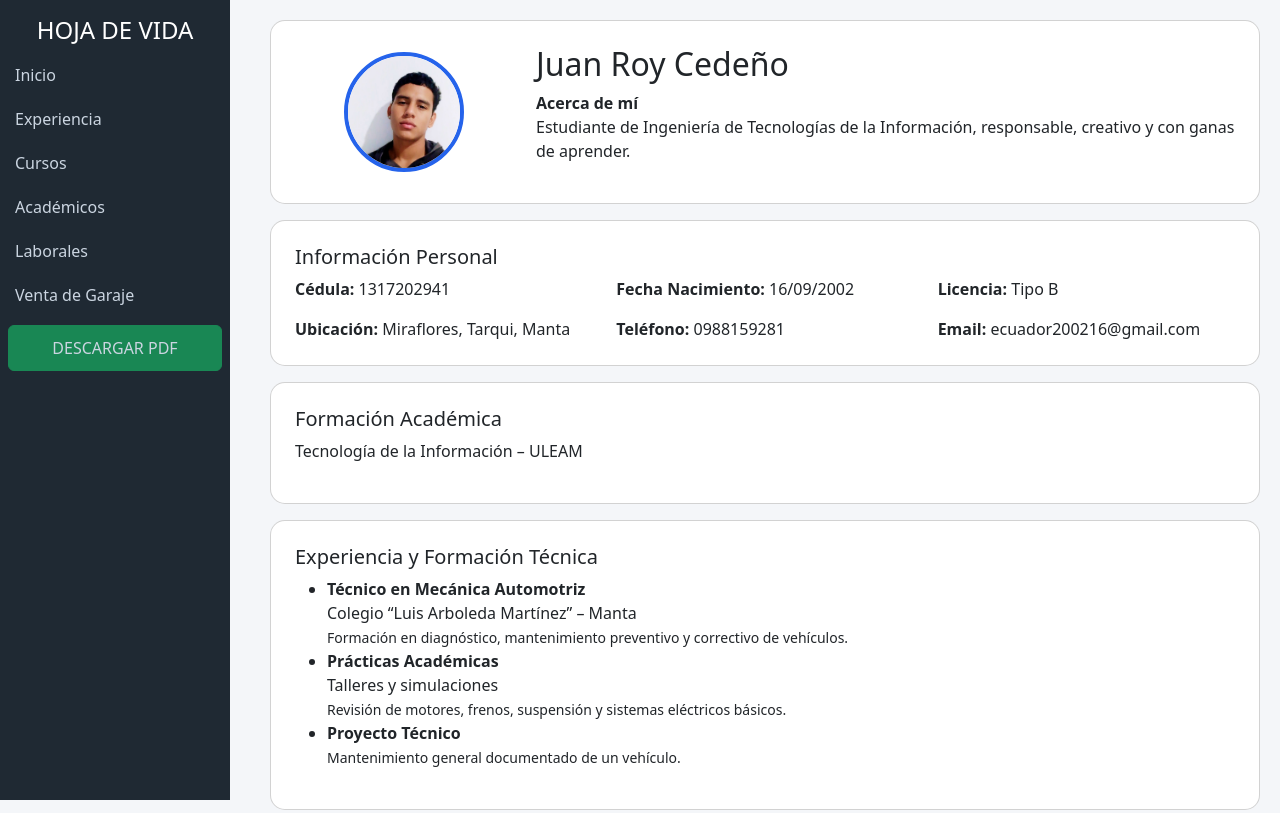
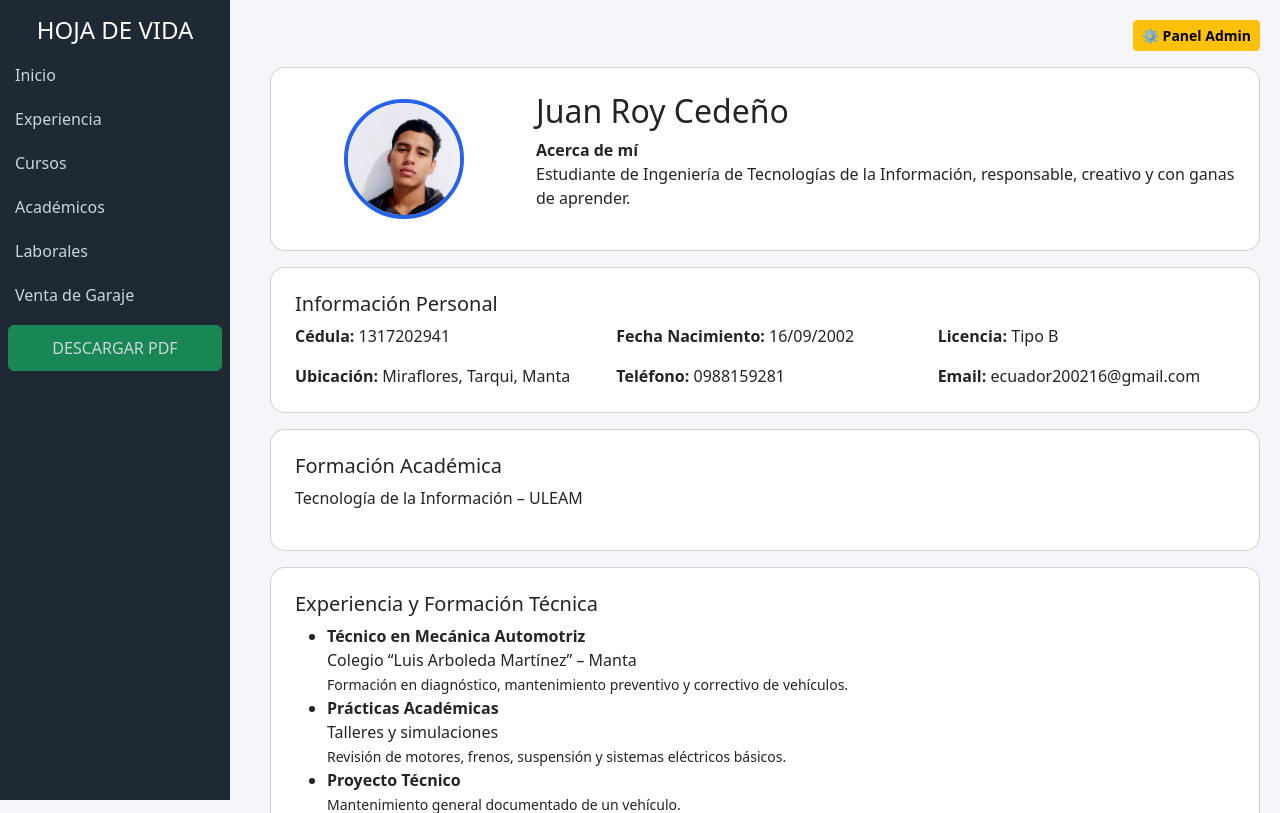
Before and after one commit to roycc2002/HOJA-DE-VIDA, a Django app: template perfil/templates/home.html in a window 1280 px wide. Shown: the top 813 px of the page. Run offline with Django 3.2, Linux system fonts and the light colour scheme; the template is opened without the code that fills it, so the values that code supplies are empty.

Commit message:
boton admin

```diff
--- a/perfil/templates/home.html
+++ b/perfil/templates/home.html
@@ -55,6 +55,12 @@
 </div>
 
 <div class="content">
+
+    <div class="d-flex justify-content-end mb-3">
+        <a href="/admin" target="_blank" class="btn btn-warning btn-sm fw-bold">
+            ⚙️ Panel Admin
+        </a>
+    </div>
     <div class="card p-4 mb-3">
         <div class="row align-items-center">
             <div class="col-md-3 text-center">
```
